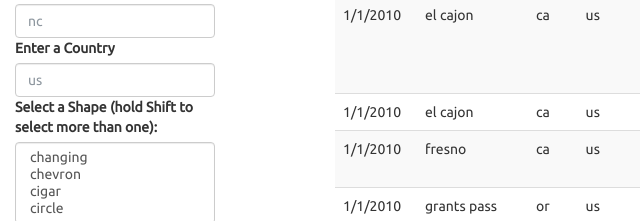
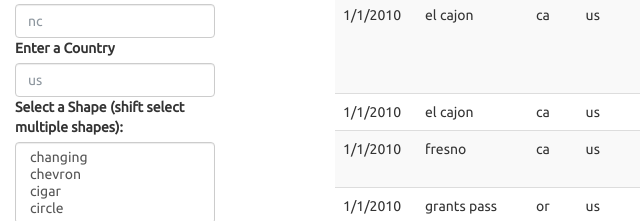
Before and after one commit to SuswithGaddam/JavaScript_HW, a plain HTML site: page index.html in a window 1280 px wide. Shown: the part 807-1028 px from the top of the page, 0-640 px from the left. Drawn offline with nearby package versions, Linux system fonts and the light colour scheme.

Commit message:
updated index.html

```diff
--- a/index.html
+++ b/index.html
@@ -38,7 +38,7 @@
               <input type="text" class="form-control" id="state" placeholder="nc">
               <label>Enter a Country</label>
               <input type="text" class="form-control" id="country" placeholder="us">
-              <label for="shape">Select a Shape (hold Shift to select more than one):</label>
+              <label for="shape">Select a Shape (shift select multiple shapes):</label>
               <select multiple class="form-control" id="shape">
                   <option>changing</option>
                   <option>chevron</option>
```
